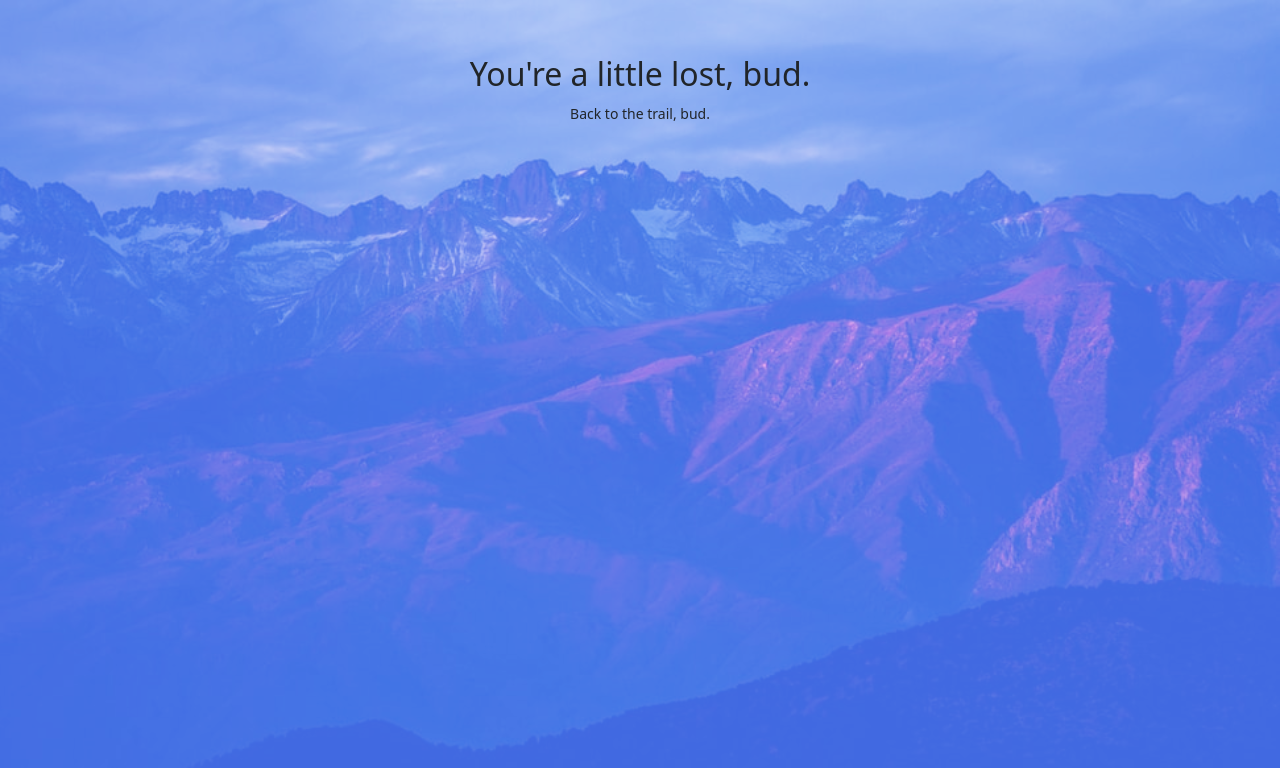
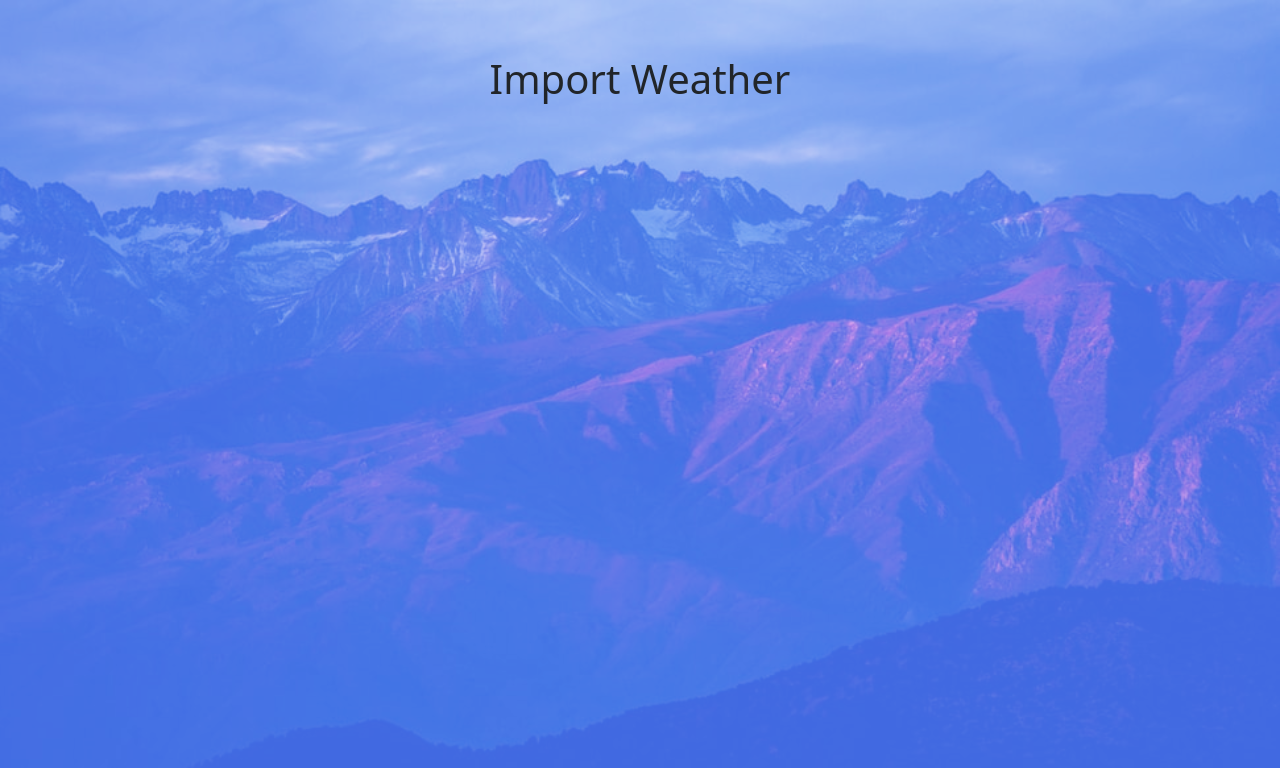
Before and after one commit to bcermak/HikerDiariesv1, a React (Create React App) app: page /weather in a window 1280 px wide. Before the commit this address led to /404. Shown: the top 768 px of the page. Built offline with nearby package versions, Linux system fonts and the light colour scheme; a web font is replaced by a local one.

Commit message:
changed navigation in UL a bit

```diff
--- a/src/App.js
+++ b/src/App.js
@@ -9,7 +9,8 @@ import {
 } from 'react-router-dom';
 //Pages
 import mainPage from './pages/index';
-import NotFoundPage from './pages/404'
+import NotFoundPage from './pages/404';
+import WeatherPage from './pages/WeatherPage';
 
 function App() {
   return (
@@ -17,7 +18,8 @@ function App() {
     <Router>
       <Switch>
       <Route exact path="/" component={mainPage} />
-      <Route path="/404" component={NotFoundPage} />
+      <Route exact path="/404" component={NotFoundPage} />
+      <Route exact path="/weather" component={WeatherPage} />
       <Redirect to ="/404"/>
       </Switch>
     </Router>
--- a/src/components/Navbar/index.js
+++ b/src/components/Navbar/index.js
@@ -10,14 +10,13 @@ class Navbar extends React.Component {
             <li><a href="index.html"> Home </a></li>
             <li><a href="#posts"> Post </a>
                 <ul>
-                    <li><a href="./public/pages/posts/create.html"> Create New </a></li>
-                    <li><a href="./public/pages/posts/view.html"> View History </a></li>
+                    <li><a href="/newpost"> Create New </a></li>
                 </ul>
             </li>
             <li><a href="#"> Plan </a>
                 <ul>
-                    <li><a href="./public/pages/plan/weather.html"> Check Weather </a></li>
-                    <li><a href="./public/pages/plan/playlist.html"> Build Playlist </a></li>
+                    <li><a href="/weather"> Check Weather </a></li>
+                    <li><a href="/playlist"> Build Playlist </a></li>
                 </ul>
             </li>
         </ul>
--- a/src/index.css
+++ b/src/index.css
@@ -100,3 +100,8 @@ nav ul li ul li a:hover {
   text-align: center;
   padding-top: 55px;
 }
+
+.WeatherPage{
+  text-align: center;
+  padding-top: 55px;
+}
--- /dev/null
+++ b/src/pages/WeatherPage.jsx
@@ -0,0 +1,11 @@
+import React from 'react'
+
+const WeatherPage = () => {
+    return (
+        <div className="WeatherPage">
+            <h1> Import Weather </h1>
+        </div>
+    )
+}
+
+export default WeatherPage
```
